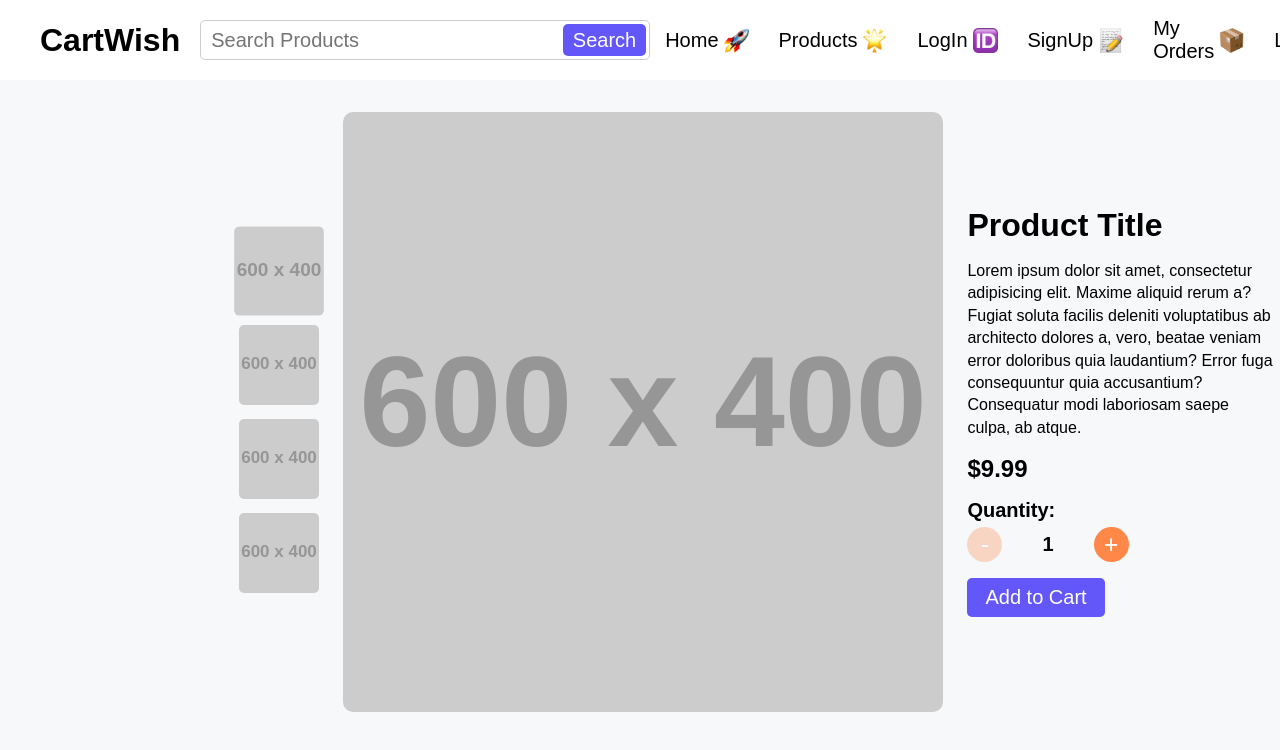
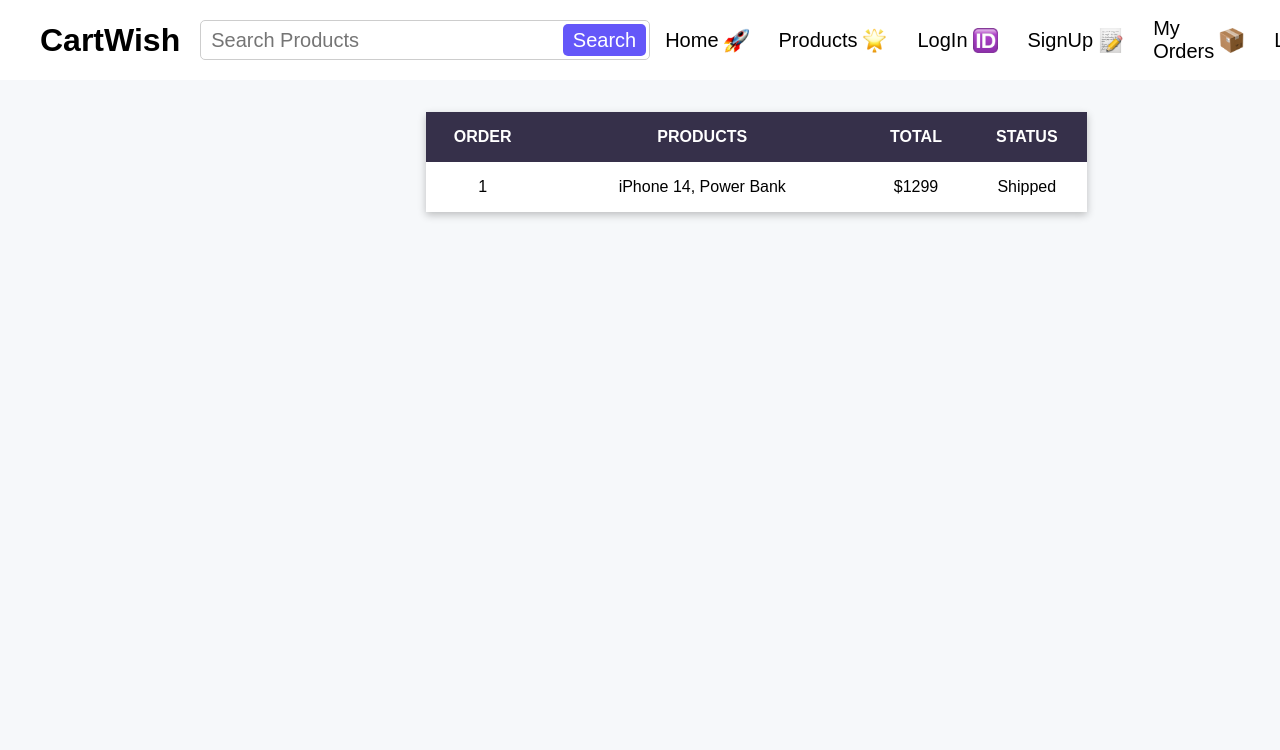
Before and after one commit to noorinoorullah130/cart-wish-ecommerce, a React (Vite) app: page /myorders in a window 1280 px wide. Shown: the top 750 px of the page. Built offline with nearby package versions, Linux system fonts and the light colour scheme.

Commit message:
Cart page, table, single product and my order page is completed and also whole design

```diff
--- a/src/App.jsx
+++ b/src/App.jsx
@@ -5,6 +5,8 @@ import Navbar from "./components/Navbar/Navbar";
 import HomePage from "./components/Home/HomePage";
 import ProductsPage from "./components/Products/ProductsPage";
 import SingleProductPage from "./components/SingleProduct/SingleProductPage";
+import CartPage from "./components/Cart/CartPage";
+import MyOrderPage from "./components/MyOrder/MyOrderPage";
 
 const App = () => {
     return (
@@ -13,7 +15,9 @@ const App = () => {
             <main>
                 {/* <HomePage /> */}
                 {/* <ProductsPage /> */}
-                <SingleProductPage />
+                {/* <SingleProductPage /> */}
+                {/* <CartPage /> */}
+                <MyOrderPage />
             </main>
         </div>
     );
--- /dev/null
+++ b/src/components/Cart/CartPage.css
@@ -0,0 +1,66 @@
+.cart_page {
+    flex-direction: column;
+    justify-content: center;
+    width: 60%;
+    margin: 0 auto;
+    padding: 32px 48px;
+}
+
+.user_info {
+    gap: 16px;
+    margin-bottom: 32px;
+}
+
+.user_info img {
+    width: 80px;
+    height: 80px;
+    object-fit: cover;
+    border-radius: 100%;
+}
+
+.user_name {
+    font-size: 21px;
+    font-weight: 600;
+}
+
+.cart_bill {
+    align-self: flex-end;
+    width: 400px;
+    border-collapse: collapse;
+    font-size: 16px;
+    margin-top: 16px;
+    background-color: white;
+}
+
+.cart_bill td {
+    padding: 12px 20px;
+    border: 3px solid #e5e5e5;
+}
+
+.cart_bill td:last-child {
+    text-align: end;
+    width: 120px;
+}
+
+.cart_bill_final {
+    font-size: 20px;
+    font-weight: 700;
+}
+
+.checkout_button {
+    align-self: flex-end;
+    height: 38px !important;
+    margin: 16px 0;
+    padding: 0 16px !important;
+}
+
+.table_quantity_input {
+    height: 50px;
+    justify-content: center;
+}
+
+.cart_remove_icon {
+    width: 35px;
+    height: 35px;
+    cursor: pointer;
+}
--- /dev/null
+++ b/src/components/Cart/CartPage.jsx
@@ -0,0 +1,63 @@
+import React from "react";
+
+import "./CartPage.css";
+import remove from "../../assets/remove.png";
+import user from "../../assets/user.webp";
+import Table from "../Common/Table";
+import QuantityInput from "../SingleProduct/QuantityInput";
+
+const CartPage = () => {
+    return (
+        <section className="align_center cart_page">
+            <div className="align_center user_info">
+                <img src={user} alt="user profile" />
+
+                <div>
+                    <p className="user_name">Harley</p>
+                    <p className="user_email">harley@email.com</p>
+                </div>
+            </div>
+
+            <Table headings={["Item", "Price", "Quantity", "Total", "Remove"]}>
+                <tbody>
+                    <tr>
+                        <td>iPhone 14</td>
+                        <td>$999</td>
+                        <td className="align_center table_quantity_input">
+                            <QuantityInput />
+                        </td>
+                        <td>$999</td>
+                        <td>
+                            <img
+                                src={remove}
+                                alt="remove icon"
+                                className="cart_remove_icon"
+                            />
+                        </td>
+                    </tr>
+                </tbody>
+            </Table>
+
+            <table className="cart_bill">
+                <tbody>
+                    <tr>
+                        <td>Subtotal</td>
+                        <td>$999</td>
+                    </tr>
+                    <tr>
+                        <td>Shipping Charge</td>
+                        <td>$5</td>
+                    </tr>
+                    <tr className="cart_bill_final">
+                        <td>Total</td>
+                        <td>$1004</td>
+                    </tr>
+                </tbody>
+            </table>
+
+            <button className="search_button checkout_button">Checkout</button>
+        </section>
+    );
+};
+
+export default CartPage;
--- /dev/null
+++ b/src/components/Common/Table.css
@@ -0,0 +1,23 @@
+.common_table {
+    width: 100%;
+    margin-bottom: 16px;
+    border-collapse: collapse;
+    background-color: white;
+    box-shadow: 0px 3px 8px rgba(0, 0, 0, 0.24);
+}
+
+.common_table thead th {
+    height: 50px;
+    background-color: #36304a;
+    color: white;
+    text-transform: uppercase;
+}
+
+.common_table tbody tr {
+    height: 50px;
+    text-align: center;
+}
+
+.common_table tbody tr:nth-child(even) {
+    background-color: #f5f5f5;
+}
--- /dev/null
+++ b/src/components/Common/Table.jsx
@@ -0,0 +1,18 @@
+import React from "react";
+
+import "./Table.css";
+
+const Table = ({ headings, children }) => {
+    return (
+        <table className="common_table">
+            <thead>
+                {headings.map((item, index) => (
+                    <th key={index}>{item}</th>
+                ))}
+            </thead>
+            {children}
+        </table>
+    );
+};
+
+export default Table;
--- /dev/null
+++ b/src/components/MyOrder/MyOrderPage.css
@@ -0,0 +1,6 @@
+.myorder_page {
+    justify-content: center;
+    width: 50%;
+    margin: 0 auto;
+    padding: 32px 48px;
+}
--- /dev/null
+++ b/src/components/MyOrder/MyOrderPage.jsx
@@ -0,0 +1,23 @@
+import React from "react";
+
+import "./MyOrderPage.css";
+import Table from "../Common/Table";
+
+const MyOrderPage = () => {
+    return (
+        <section className="align_center myorder_page">
+            <Table headings={["Order", "Products", "Total", "Status"]}>
+                <tbody>
+                    <tr>
+                        <td>1</td>
+                        <td>iPhone 14, Power Bank</td>
+                        <td>$1299</td>
+                        <td>Shipped</td>
+                    </tr>
+                </tbody>
+            </Table>
+        </section>
+    );
+};
+
+export default MyOrderPage;
--- /dev/null
+++ b/src/components/SingleProduct/QuantityInput.css
@@ -0,0 +1,20 @@
+.quantity_input_button {
+    width: 35px;
+    height: 35px;
+    font-size: 25px;
+    background-color: #ff8848;
+    color: white;
+    border: none;
+    border-radius: 100%;
+    cursor: pointer;
+}
+
+.quantity_input_button:disabled {
+    opacity: 0.3;
+    cursor: default;
+}
+
+.quantity_input_count {
+    margin: 0 40px;
+    text-align: center;
+}
--- /dev/null
+++ b/src/components/SingleProduct/QuantityInput.jsx
@@ -0,0 +1,18 @@
+import React from "react";
+
+import "./QuantityInput.css";
+
+const QuantityInput = () => {
+    return (
+        <>
+            <button className="quantity_input_button" disabled>
+                {" "}
+                -{" "}
+            </button>
+            <p className="quantity_input_count">1</p>
+            <button className="quantity_input_button"> + </button>
+        </>
+    );
+};
+
+export default QuantityInput;
--- a/src/components/SingleProduct/SingleProductPage.css
+++ b/src/components/SingleProduct/SingleProductPage.css
@@ -65,27 +65,6 @@
     margin: 5px 0 16px;
 }
 
-.quantity_input_button {
-    width: 35px;
-    height: 35px;
-    font-size: 25px;
-    background-color: #ff8848;
-    color: white;
-    border: none;
-    border-radius: 100%;
-    cursor: pointer;
-}
-
-.quantity_input_button:disabled {
-    opacity: 0.3;
-    cursor: default;
-}
-
-.quantity_input_count {
-    margin: 0 40px;
-    text-align: center;
-}
-
 .add_cart {
     width: fit-content;
     padding: 8px 18px;
--- a/src/components/SingleProduct/SingleProductPage.jsx
+++ b/src/components/SingleProduct/SingleProductPage.jsx
@@ -1,6 +1,7 @@
 import React, { useState } from "react";
 
 import "./SingleProductPage.css";
+import QuantityInput from "./QuantityInput";
 
 const product = {
     id: 1,
@@ -54,12 +55,7 @@ const SingleProductPage = () => {
 
                 <h2 className="quantity_title">Quantity:</h2>
                 <div className="align_center quantity_input">
-                    <button className="quantity_input_button" disabled>
-                        {" "}
-                        -{" "}
-                    </button>
-                    <p className="quantity_input_count">1</p>
-                    <button className="quantity_input_button"> + </button>
+                    <QuantityInput />
                 </div>
 
                 <button className="search_button add_cart">Add to Cart</button>
```
